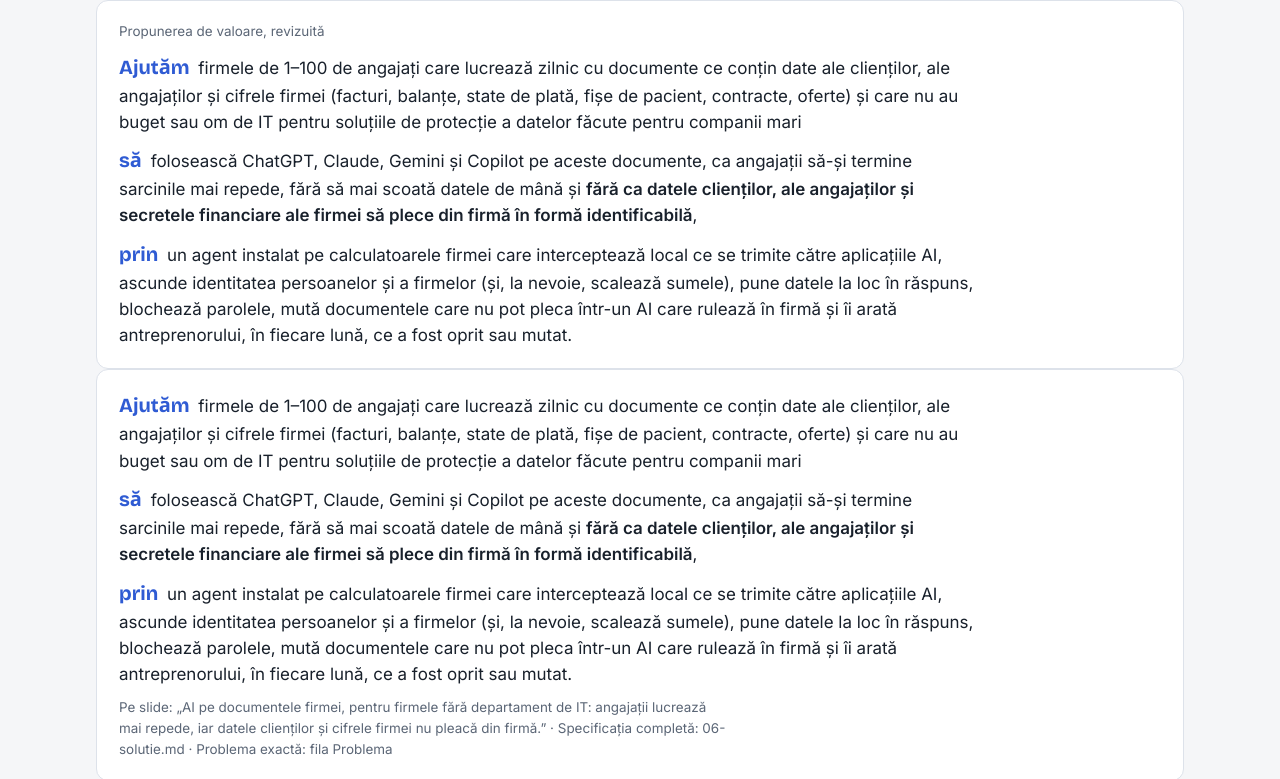
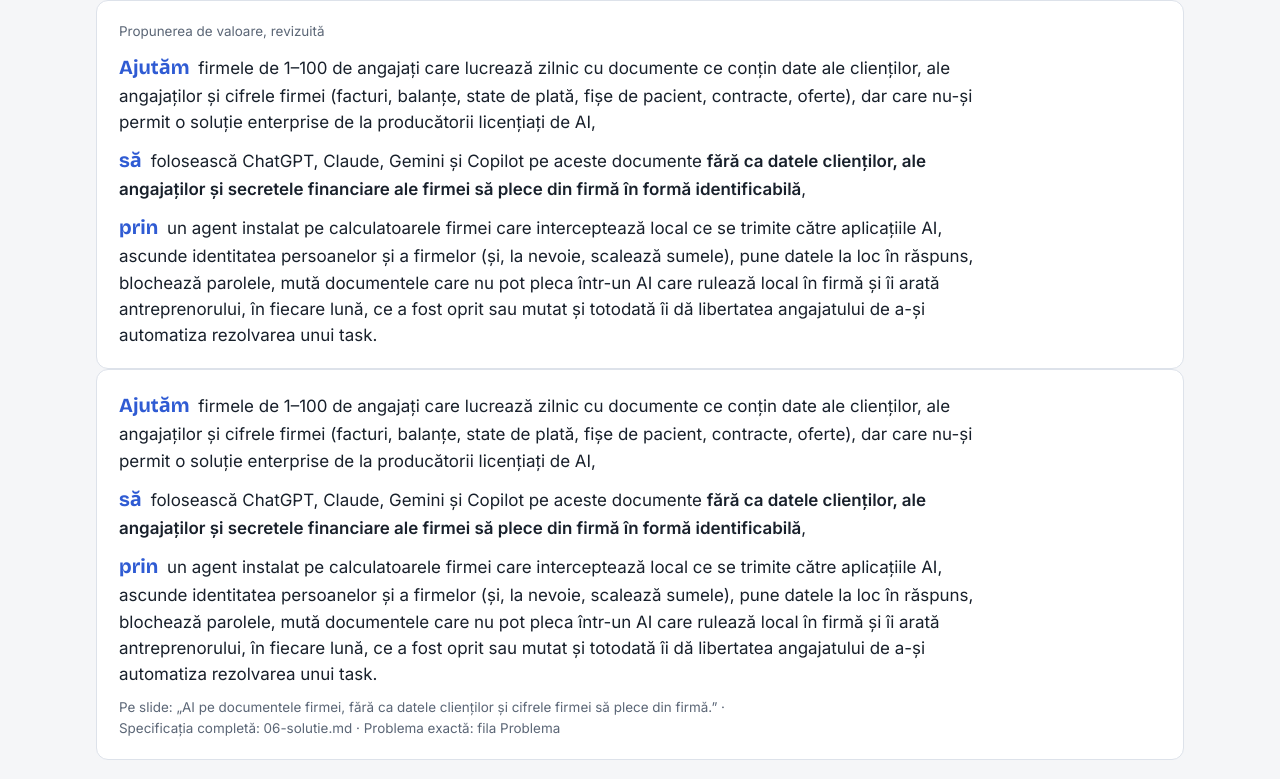
Before and after one commit to pastinicabeatrice/research-ai-imm, a plain HTML site: page index.html in a window 1280 px wide. Shown: the part 5474-6253 px from the top of the page. Drawn offline with nearby package versions, Linux system fonts and the light colour scheme.

```diff
--- a/index.html
+++ b/index.html
@@ -279,19 +279,19 @@ footer{color:var(--muted);font-size:.8rem;padding-block:24px;border-top:1px soli
   <div class="cols2" id="finExample"></div>
   <div class="vp">
     <p class="note">Propunerea de valoare, revizuită</p>
-    <p class="vp-line"><span class="vp-k">Ajutăm</span> firmele de 1–100 de angajați care lucrează zilnic cu documente ce conțin date ale clienților, ale angajaților și cifrele firmei (facturi, balanțe, state de plată, fișe de pacient, contracte, oferte) și care nu au buget sau om de IT pentru soluțiile de protecție a datelor făcute pentru companii mari</p>
-    <p class="vp-line"><span class="vp-k">să</span> folosească ChatGPT, Claude, Gemini și Copilot pe aceste documente, ca angajații să-și termine sarcinile mai repede, fără să mai scoată datele de mână și <strong>fără ca datele clienților, ale angajaților și secretele financiare ale firmei să plece din firmă în formă identificabilă</strong>,</p>
-    <p class="vp-line"><span class="vp-k">prin</span> un agent instalat pe calculatoarele firmei care interceptează local ce se trimite către aplicațiile AI, ascunde identitatea persoanelor și a firmelor (și, la nevoie, scalează sumele), pune datele la loc în răspuns, blochează parolele, mută documentele care nu pot pleca într-un AI care rulează în firmă și îi arată antreprenorului, în fiecare lună, ce a fost oprit sau mutat.</p>
+    <p class="vp-line"><span class="vp-k">Ajutăm</span> firmele de 1–100 de angajați care lucrează zilnic cu documente ce conțin date ale clienților, ale angajaților și cifrele firmei (facturi, balanțe, state de plată, fișe de pacient, contracte, oferte), dar care nu-și permit o soluție enterprise de la producătorii licențiați de AI,</p>
+    <p class="vp-line"><span class="vp-k">să</span> folosească ChatGPT, Claude, Gemini și Copilot pe aceste documente <strong>fără ca datele clienților, ale angajaților și secretele financiare ale firmei să plece din firmă în formă identificabilă</strong>,</p>
+    <p class="vp-line"><span class="vp-k">prin</span> un agent instalat pe calculatoarele firmei care interceptează local ce se trimite către aplicațiile AI, ascunde identitatea persoanelor și a firmelor (și, la nevoie, scalează sumele), pune datele la loc în răspuns, blochează parolele, mută documentele care nu pot pleca într-un AI care rulează local în firmă și îi arată antreprenorului, în fiecare lună, ce a fost oprit sau mutat și totodată îi dă libertatea angajatului de a-și automatiza rezolvarea unui task.</p>
   </div>
 </section>
 
 <!-- ================= SOLUȚIE ================= -->
 <section class="view" id="v-solutie" data-view="solutie" hidden>
   <div class="vp">
-    <p class="vp-line"><span class="vp-k">Ajutăm</span> firmele de 1–100 de angajați care lucrează zilnic cu documente ce conțin date ale clienților, ale angajaților și cifrele firmei (facturi, balanțe, state de plată, fișe de pacient, contracte, oferte) și care nu au buget sau om de IT pentru soluțiile de protecție a datelor făcute pentru companii mari</p>
-    <p class="vp-line"><span class="vp-k">să</span> folosească ChatGPT, Claude, Gemini și Copilot pe aceste documente, ca angajații să-și termine sarcinile mai repede, fără să mai scoată datele de mână și <strong>fără ca datele clienților, ale angajaților și secretele financiare ale firmei să plece din firmă în formă identificabilă</strong>,</p>
-    <p class="vp-line"><span class="vp-k">prin</span> un agent instalat pe calculatoarele firmei care interceptează local ce se trimite către aplicațiile AI, ascunde identitatea persoanelor și a firmelor (și, la nevoie, scalează sumele), pune datele la loc în răspuns, blochează parolele, mută documentele care nu pot pleca într-un AI care rulează în firmă și îi arată antreprenorului, în fiecare lună, ce a fost oprit sau mutat.</p>
-    <p class="note">Pe slide: „AI pe documentele firmei, pentru firmele fără departament de IT: angajații lucrează mai repede, iar datele clienților și cifrele firmei nu pleacă din firmă.” · Specificația completă: 06-solutie.md · Problema exactă: fila Problema</p>
+    <p class="vp-line"><span class="vp-k">Ajutăm</span> firmele de 1–100 de angajați care lucrează zilnic cu documente ce conțin date ale clienților, ale angajaților și cifrele firmei (facturi, balanțe, state de plată, fișe de pacient, contracte, oferte), dar care nu-și permit o soluție enterprise de la producătorii licențiați de AI,</p>
+    <p class="vp-line"><span class="vp-k">să</span> folosească ChatGPT, Claude, Gemini și Copilot pe aceste documente <strong>fără ca datele clienților, ale angajaților și secretele financiare ale firmei să plece din firmă în formă identificabilă</strong>,</p>
+    <p class="vp-line"><span class="vp-k">prin</span> un agent instalat pe calculatoarele firmei care interceptează local ce se trimite către aplicațiile AI, ascunde identitatea persoanelor și a firmelor (și, la nevoie, scalează sumele), pune datele la loc în răspuns, blochează parolele, mută documentele care nu pot pleca într-un AI care rulează local în firmă și îi arată antreprenorului, în fiecare lună, ce a fost oprit sau mutat și totodată îi dă libertatea angajatului de a-și automatiza rezolvarea unui task.</p>
+    <p class="note">Pe slide: „AI pe documentele firmei, fără ca datele clienților și cifrele firmei să plece din firmă.” · Specificația completă: 06-solutie.md · Problema exactă: fila Problema</p>
   </div>
   <div class="cols2">
     <div class="panel">
```
Also changed, not shown: provocare.html (+1 -1 lines), solutie.html (+3 -3 lines), 2 other files.
